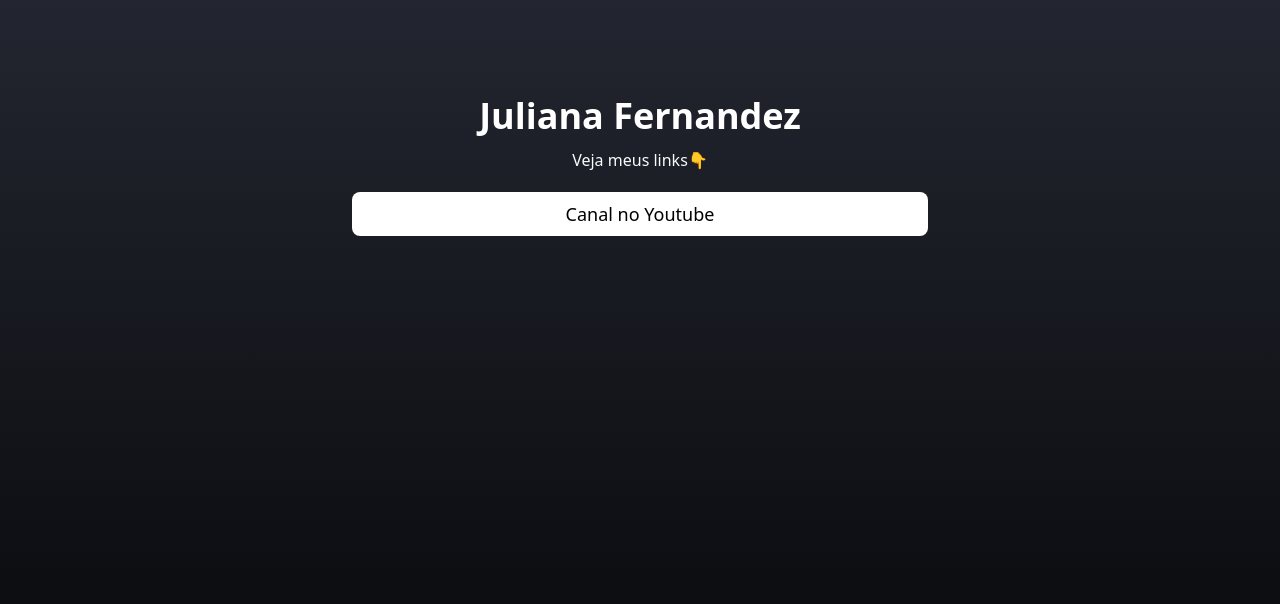
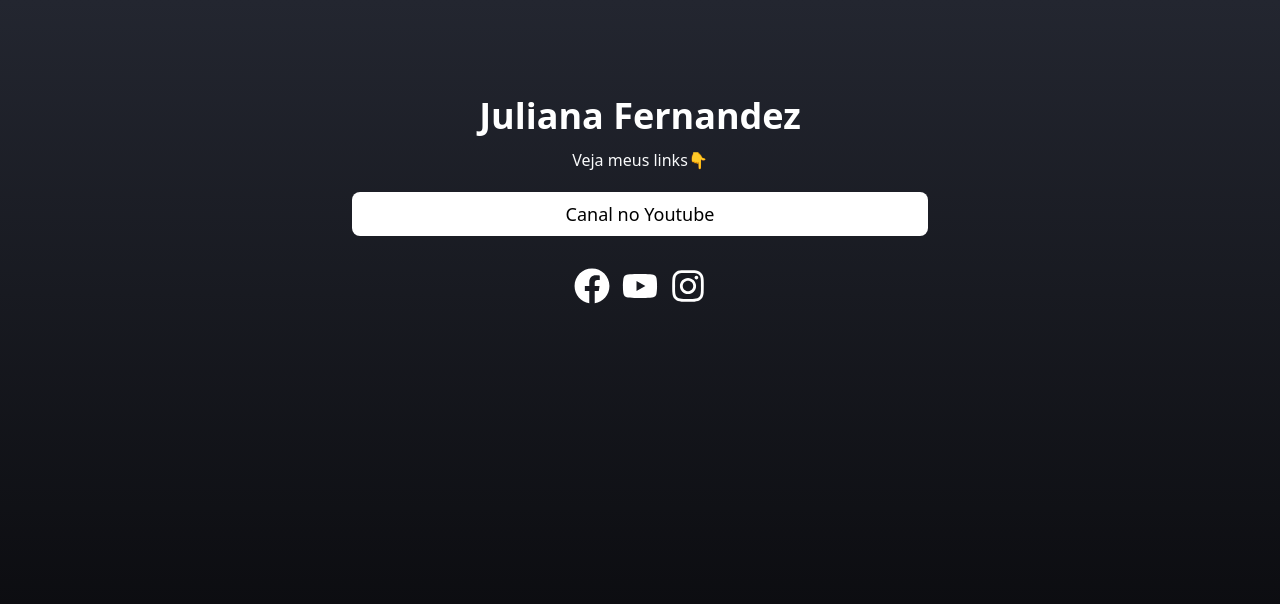
Before and after one commit to JuFML/devLinks, a React (Vite) app: page / in a window 1280 px wide. Shown: the top 604 px of the page. Built offline with nearby package versions, Linux system fonts and the light colour scheme.

Commit message:
feat: create social media component with icons and links

```diff
--- /dev/null
+++ b/src/components/Social/index.tsx
@@ -0,0 +1,14 @@
+import { ReactNode } from "react"
+
+interface SocialProps {
+  children: ReactNode;
+  url: string;
+}
+
+const Social = ({ children, url }: SocialProps) => {
+  return (
+    <a href={url} target="_blank">{children}</a>
+  )
+}
+
+export default Social
--- a/src/pages/home/index.tsx
+++ b/src/pages/home/index.tsx
@@ -1,3 +1,5 @@
+import Social from "../../components/Social"
+import { FaFacebook, FaYoutube, FaInstagram } from "react-icons/fa"
 
 
 const Home = () => {
@@ -16,7 +18,15 @@ const Home = () => {
         </section>
 
         <footer className="flex justify-center gap-3 my-4">
-
+          <Social url="https://www.facebook.com/juliana.fernandez.7">
+            <FaFacebook size={36} color="fff" />
+          </Social>
+          <Social url="https://www.youtube.com/@milenagirlgames970">
+            <FaYoutube size={36} color="fff" />
+          </Social>
+          <Social url="https://www.instagram.com/jfml/">
+            <FaInstagram size={36} color="fff" />
+          </Social>
         </footer>
 
       </main>
--- a/src/router.tsx
+++ b/src/router.tsx
@@ -1,5 +1,5 @@
 import { createBrowserRouter } from "react-router"
-import Layout from "./components/layout"
+import Layout from "./components/Layout"
 import Home from "./pages/home"
 import Login from "./pages/login"
 import Admin from "./pages/admin"
```
